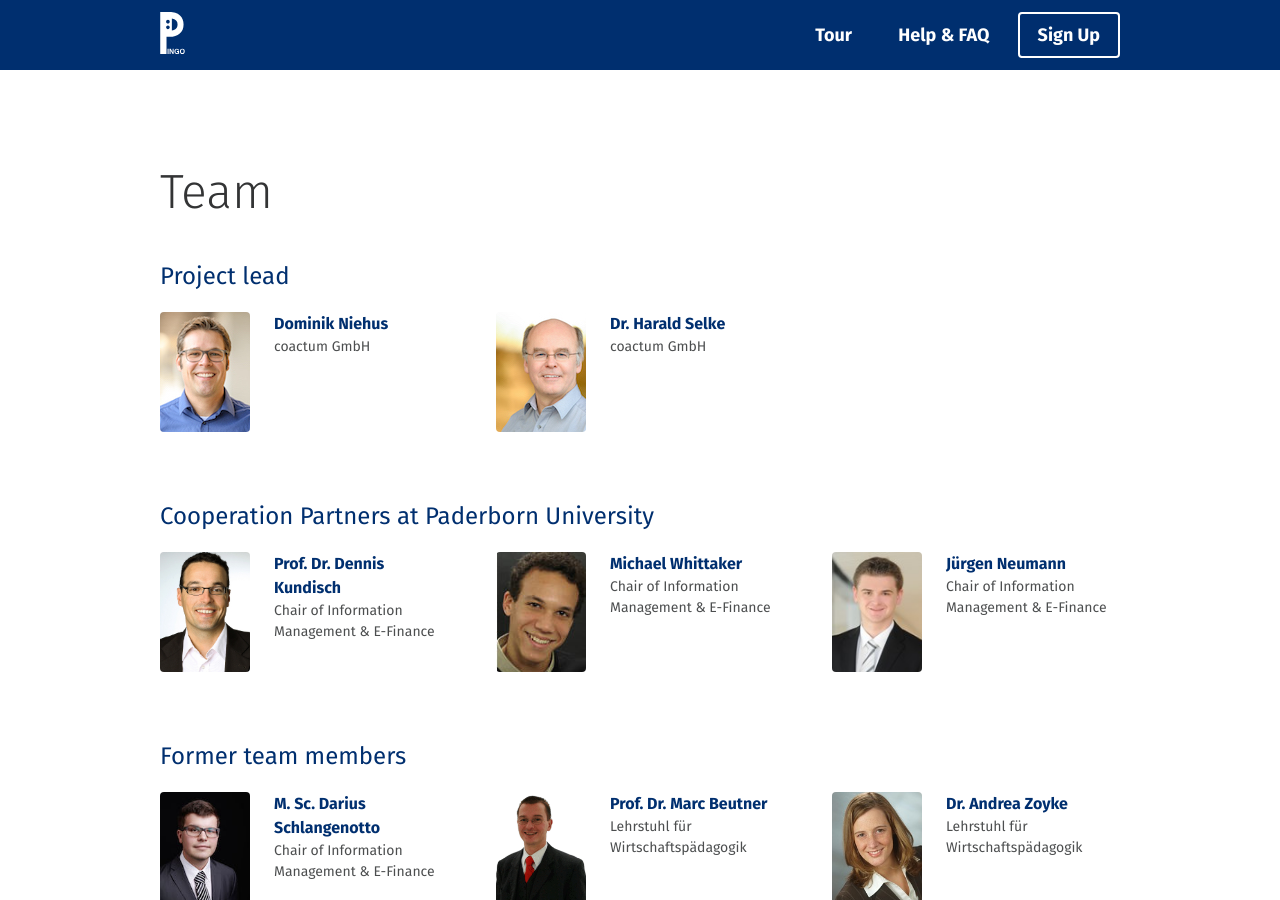
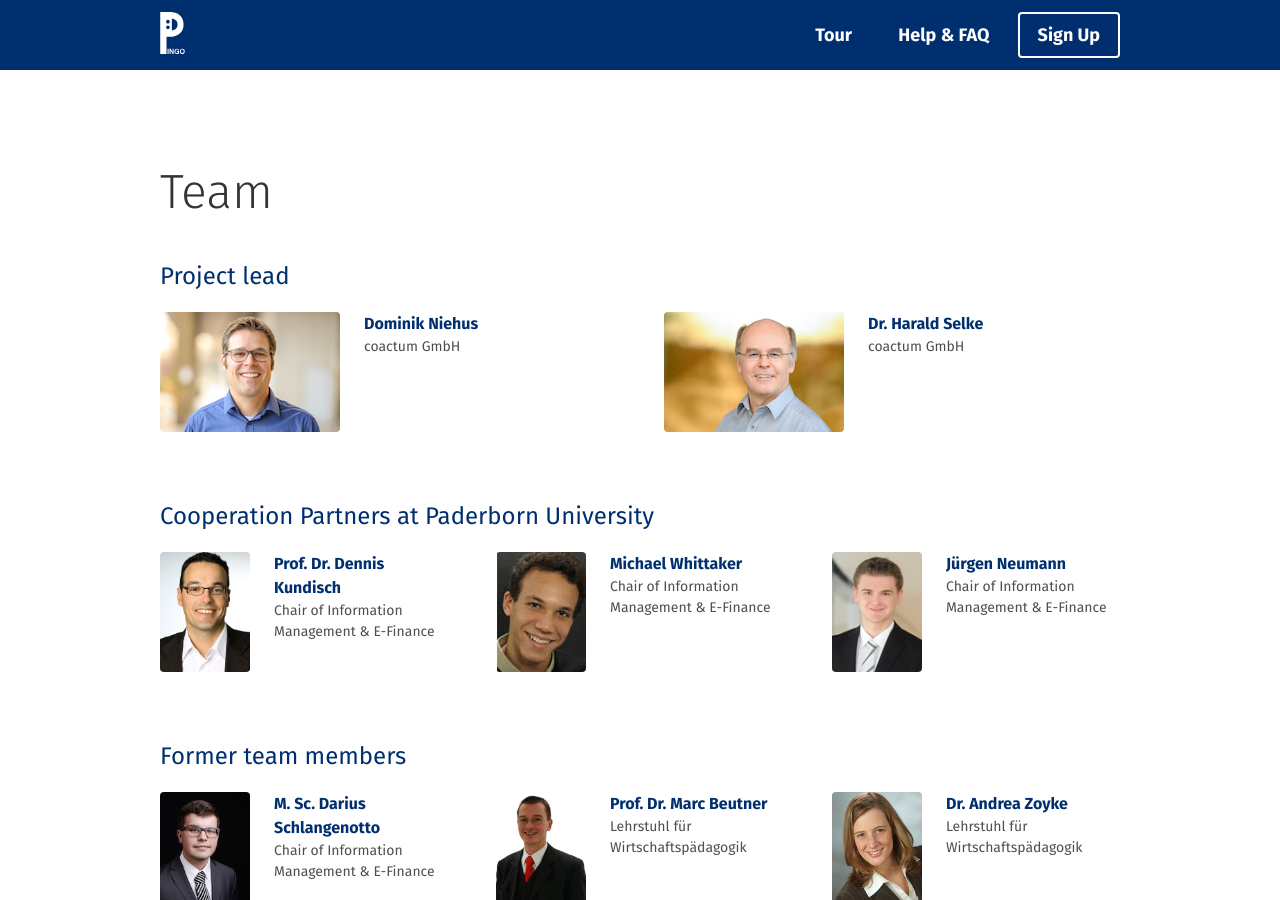
Before and after one commit to PingoUPB/pingoupb.github.io, a Jekyll site: the page built from en/team/index.html, in a window 1280 px wide and 900 px high. Built offline with Jekyll 4.4.1, drawn with Linux system fonts in a browser that asks for light colours; nearby versions of some CDN libraries.

Commit message:
Update index.html

```diff
--- a/en/team/index.html
+++ b/en/team/index.html
@@ -8,14 +8,14 @@
 	<div class="grid__item one-whole people-list__separator">
 		<h2>Project lead</h2>
 	</div>
-	<div class="grid__item one-third lap--one-half palm--one-whole people-list__item">
-		<div class="people-list__photo" style="background-image:url(/assets/img/people/niehus2_h120.jpg)" alt="Dominik Niehus"></div>
-		<p class="people-list__desc"><a href="https://www.coactum.de/"><strong class="people-list__name">Dominik Niehus</strong></a>
+	<div class="grid__item one-half lap--one-half palm--one-whole people-list__item">
+		<div class="people-list__photo" style="background-image:url(/assets/img/people/niehus2_h120.jpg); width: 180px" alt="Dominik Niehus"></div>
+		<p class="people-list__desc" style="padding-left: 204px"><a href="https://www.coactum.de/"><strong class="people-list__name">Dominik Niehus</strong></a>
 		<span class="people-list__meta">coactum GmbH</span></p>
 	</div>
-	<div class="grid__item one-third lap--one-half palm--one-whole people-list__item">
-		<div class="people-list__photo" style="background-image:url(/assets/img/people/selke_h120.jpg)" alt="Dr. Harald Selke"></div>
-		<p class="people-list__desc"><a href="https://www.coactum.de/"><strong class="people-list__name">Dr. Harald Selke</strong></a>
+	<div class="grid__item one-half lap--one-half palm--one-whole people-list__item">
+		<div class="people-list__photo" style="background-image:url(/assets/img/people/selke_h120.jpg); width: 180px" alt="Dr. Harald Selke"></div>
+		<p class="people-list__desc" style="padding-left: 204px"><a href="https://www.coactum.de/"><strong class="people-list__name">Dr. Harald Selke</strong></a>
 		<span class="people-list__meta">coactum GmbH</span></p>
 	</div>
 {% for person in site.data.people %}
```
